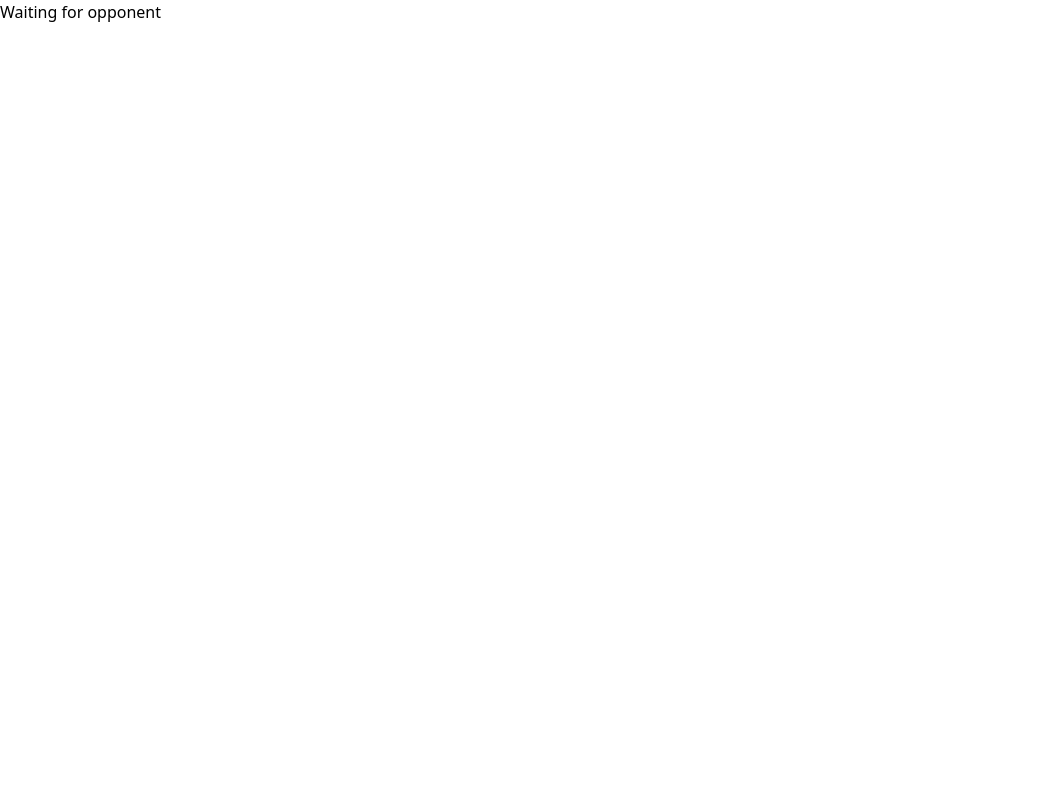
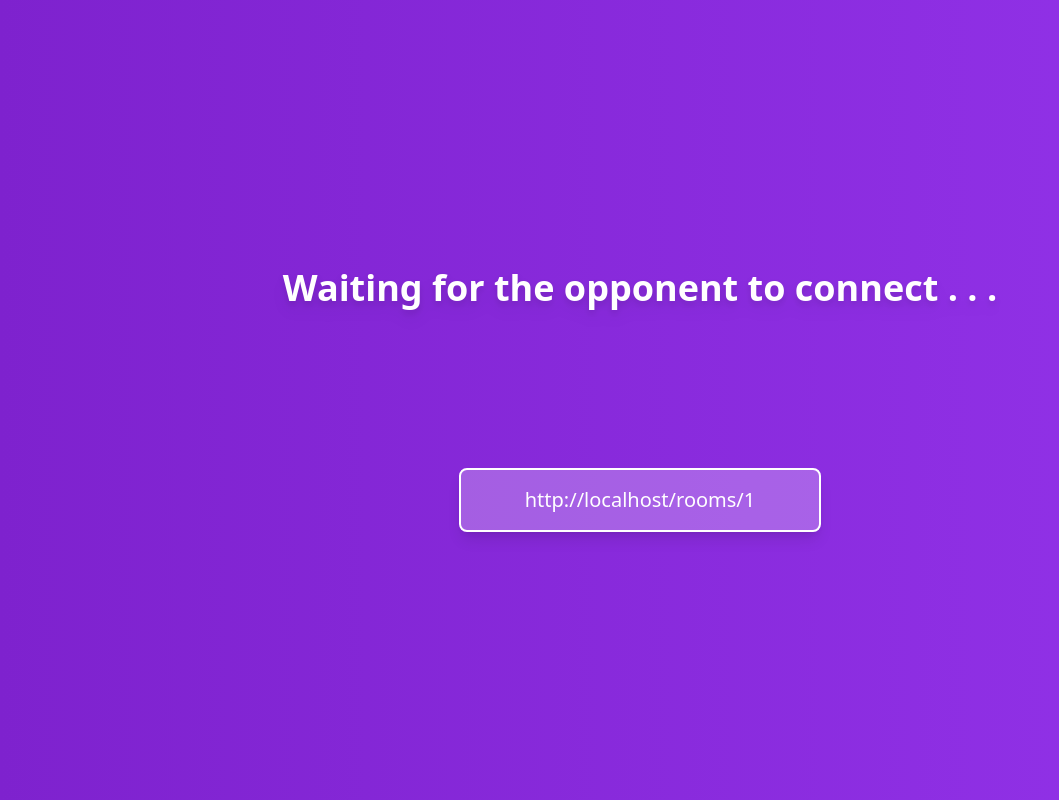
Before and after one commit to GOLDER303/-online-rock-paper-scissors-frontend, a React (Vite) app: page /rooms/1 in a window 1280 px wide. Shown: the whole page, without its empty margins (0-1059 px from the left). Built offline with nearby package versions, Linux system fonts and the light colour scheme; no server answers.

Commit message:
Add waiting for opponent page

```diff
--- a/src/main.tsx
+++ b/src/main.tsx
@@ -1,7 +1,7 @@
 import React from "react"
 import ReactDOM from "react-dom/client"
 import { RouterProvider, createBrowserRouter } from "react-router-dom"
-import GamePage from "./pages/GamePage.tsx"
+import GamePage from "./pages/GamePage/GamePage.tsx"
 import MainPage from "./pages/MainPage.tsx"
 import "./style/index.css"
 
--- a/src/pages/GamePage.tsx
+++ b/src/pages/GamePage/GamePage.tsx
@@ -3,11 +3,12 @@ import { FontAwesomeIcon } from "@fortawesome/react-fontawesome"
 import { useEffect, useState } from "react"
 import { useParams } from "react-router-dom"
 import { Socket, io } from "socket.io-client"
-import { RoomInfoDTO } from "../dtos/RoomInfo.dto"
-import paperIcon from "../img/icons/paper-icon.svg"
-import rockIcon from "../img/icons/rock-icon.svg"
-import scissorsIcon from "../img/icons/scissors-icon.svg"
-import { PlayerChoice } from "../types/PlayerChoice.type"
+import { RoomInfoDTO } from "../../dtos/RoomInfo.dto"
+import paperIcon from "../../img/icons/paper-icon.svg"
+import rockIcon from "../../img/icons/rock-icon.svg"
+import scissorsIcon from "../../img/icons/scissors-icon.svg"
+import { PlayerChoice } from "../../types/PlayerChoice.type"
+import WaitingForOpponentPage from "./WaitingForOpponentPage"
 
 const GamePage = () => {
     const { roomId } = useParams()
@@ -79,8 +80,8 @@ const GamePage = () => {
         if (playerScore !== playerInfo.score || opponentScore !== opponentInfo.score) {
             setShowResults(true)
 
-        setPlayerScore(playerInfo.score)
-        setOpponentScore(opponentInfo.score)
+            setPlayerScore(playerInfo.score)
+            setOpponentScore(opponentInfo.score)
             setTimeout(() => {
                 setOpponentChoice(opponentInfo.currentChoice)
                 setCurrentChoice(playerInfo.currentChoice)
@@ -109,7 +110,7 @@ const GamePage = () => {
     return (
         <>
             {!isOpponentConnected ? (
-                <h1>Waiting for opponent {isOpponentConnected}</h1>
+                <WaitingForOpponentPage />
             ) : (
                 <div className="flex flex-col h-screen pt-8 bg-gradient-to-r from-purple-700 to-purple-600 text-white">
                     <h1 className="text-4xl text-center font-bold drop-shadow-lg">Round 1</h1>
--- /dev/null
+++ b/src/pages/GamePage/WaitingForOpponentPage.tsx
@@ -0,0 +1,33 @@
+import { useState } from "react"
+
+const WaitingForOpponentPage = () => {
+    const [isUrlCopied, setIsUrlCopied] = useState<boolean>(false)
+
+    const handleRoomUrlCopy = () => {
+        navigator.clipboard.writeText(window.location.href)
+
+        setIsUrlCopied(true)
+    }
+
+    return (
+        <div className="flex h-screen flex-col justify-center items-center pt-8 bg-gradient-to-r from-purple-700 to-purple-600 text-white">
+            <h1 className="mb-40 text-4xl text-center font-bold drop-shadow-lg">
+                Waiting for the opponent to connect . . .
+            </h1>
+
+            <div
+                className="group relative mb-8 py-4 px-16 border-2 border-white rounded-lg cursor-pointer shadow-lg"
+                onClick={handleRoomUrlCopy}
+            >
+                <div className="absolute top-0 left-0 w-full h-full bg-white opacity-25 group-hover:opacity-20"></div>
+                {!isUrlCopied ? (
+                    <p className="relative text-xl">{window.location.href}</p>
+                ) : (
+                    <p className="relative text-xl">Copied!</p>
+                )}
+            </div>
+        </div>
+    )
+}
+
+export default WaitingForOpponentPage
```
